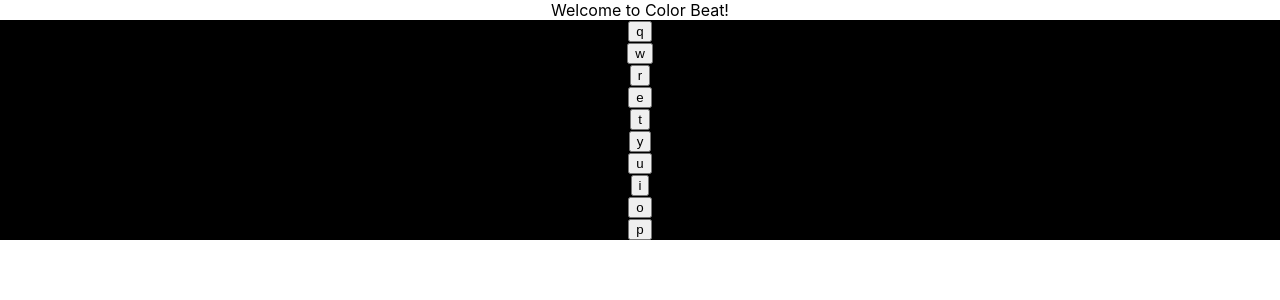
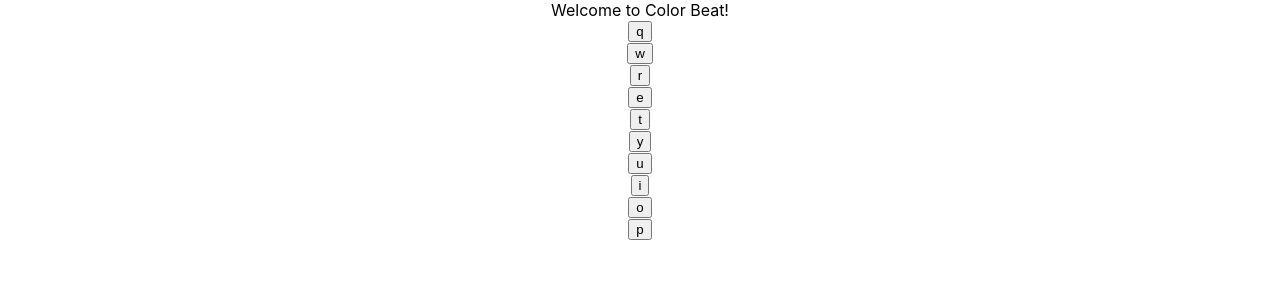
Before and after one commit to rlc900/color-beat, a React (Create React App) app: page / in a window 1280 px wide. Shown: the top 300 px of the page. Built offline with nearby package versions, Linux system fonts and the light colour scheme.

Commit message:
whole body changes color

```diff
--- a/package.json
+++ b/package.json
@@ -10,6 +10,7 @@
     "react-dom": "^17.0.2",
     "react-scripts": "4.0.3",
     "reactronica": "^0.5.2",
+    "styled-components": "^5.3.0",
     "tone": "^14.7.77",
     "web-vitals": "^1.0.1"
   },
--- a/src/App.css
+++ b/src/App.css
@@ -1,26 +1,28 @@
 .App {
   text-align: center;
-  min-height: 100%;
+  /* min-height: 100%; */
 }
 
 html,
 body {
-  margin: 0;
-  height: 100%;
+  /* margin: 0;
+  height: 100%; */
+  /* background-color: black; */
 }
+
 /*
 .App-logo {
   height: 40vmin;
   pointer-events: none;
 } */
 
-@media (prefers-reduced-motion: no-preference) {
+/* @media (prefers-reduced-motion: no-preference) {
   .App-logo {
     animation: App-logo-spin infinite 20s linear;
   }
-}
+} */
 
-.App-header {
+/* .App-header {
   background-color: #282c34;
   min-height: 100vh;
   display: flex;
@@ -29,17 +31,17 @@ body {
   justify-content: center;
   font-size: calc(10px + 2vmin);
   color: white;
-}
+} */
 
-.App-link {
+/* .App-link {
   color: #61dafb;
-}
+} */
 
-@keyframes App-logo-spin {
+/* @keyframes App-logo-spin {
   from {
     transform: rotate(0deg);
   }
   to {
     transform: rotate(360deg);
   }
-}
+} */
--- a/src/components/Button.js
+++ b/src/components/Button.js
@@ -1,9 +1,14 @@
 import React, { useRef, useEffect, useState } from 'react'
+import {styled} from 'styled-components'
 import * as Tone from 'tone'
 
 export default function Button ({button, pressedKey}) {
     let buttonElement = useRef(null)
     let [colors, setColors] = useState({ color: 'black' });
+
+    // useEffect(() => {
+    //     document.body.style.backgroundColor = 'black'
+    // }, [])
 
     useEffect(() => {
         if (pressedKey.letter === button.name) {
@@ -11,33 +16,26 @@ export default function Button ({button, pressedKey}) {
             // debugger
             buttonElement.current.click()
         }
+        // document.body.style.backgroundColor = 'black'
     }, [pressedKey, button.name])
 
     function handleClick() {
 
-
     const synth = new Tone.Synth().toDestination();
     //play a middle 'C' for the duration of an 8th note
     synth.triggerAttackRelease("C4", "8n");
-
 
     // LOGIC FOR SELECTING RANDOM COLOR
         let firstColor = 'black'
         let secondColor = 'blue'
         let changedColor = colors.color === 'black' ? secondColor : firstColor
         setColors({color: changedColor})
-        console.log(colors)
-    // let randomColor;
-    // const randomColor = setColors(colors[Math.floor(
-    //     Math.random() * colors.length)])
-
-    // const x = document.getElementById('body');
-    // x.style.color = randomColor;
-
+        // console.log(colors.color)
+        document.body.style.backgroundColor = colors.color
     }
 
     return (
-    <div style={{backgroundColor: colors.color}}>
+    <div className='button'>
     <button onClick={handleClick} ref={buttonElement}>{button.name}</button>
     </div>
     )
--- a/src/components/Buttons.js
+++ b/src/components/Buttons.js
@@ -56,7 +56,7 @@ export default function Buttons () {
     })
 
     function pressButton(e) {
-        console.log(e.key)
+        // console.log(e.key)
         setPressedKey({letter: e.key})
     }
     // console.log(pressedKey)
```
Also changed, not shown: 2 other files (tests, documents, lock files or other folders).
